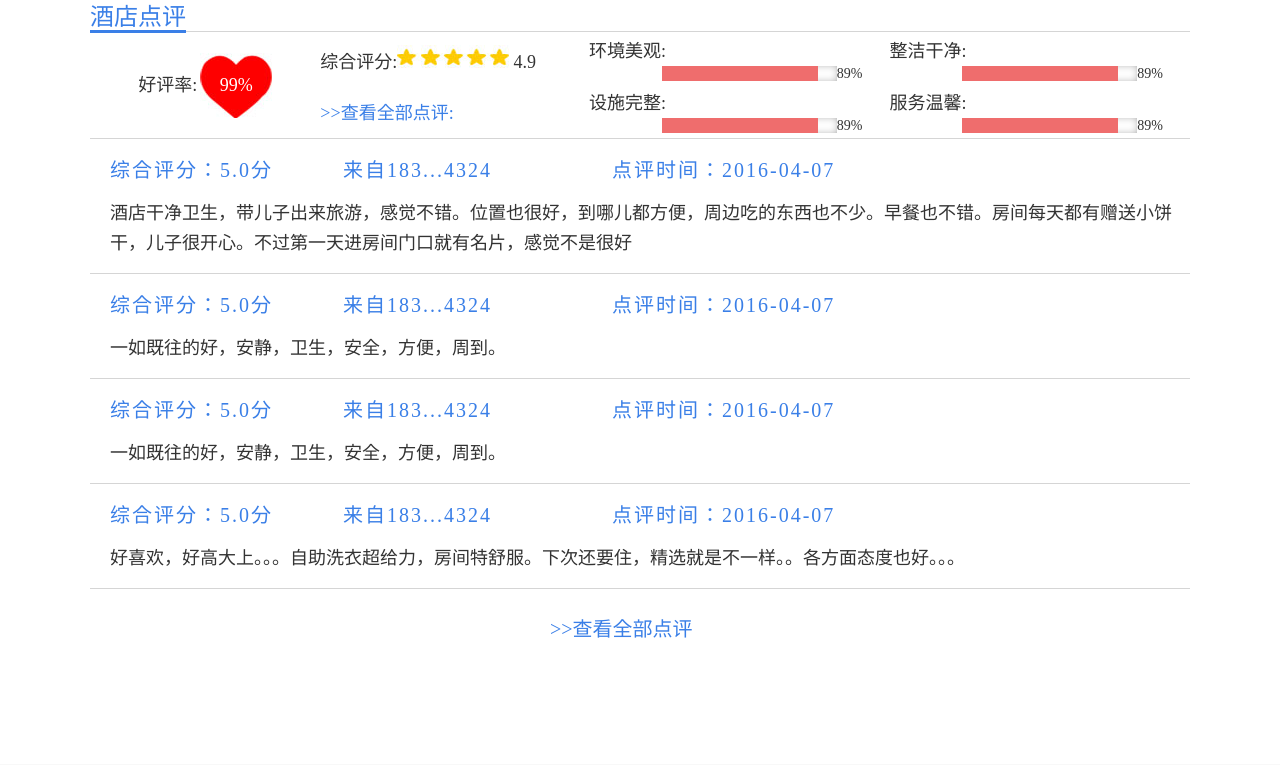
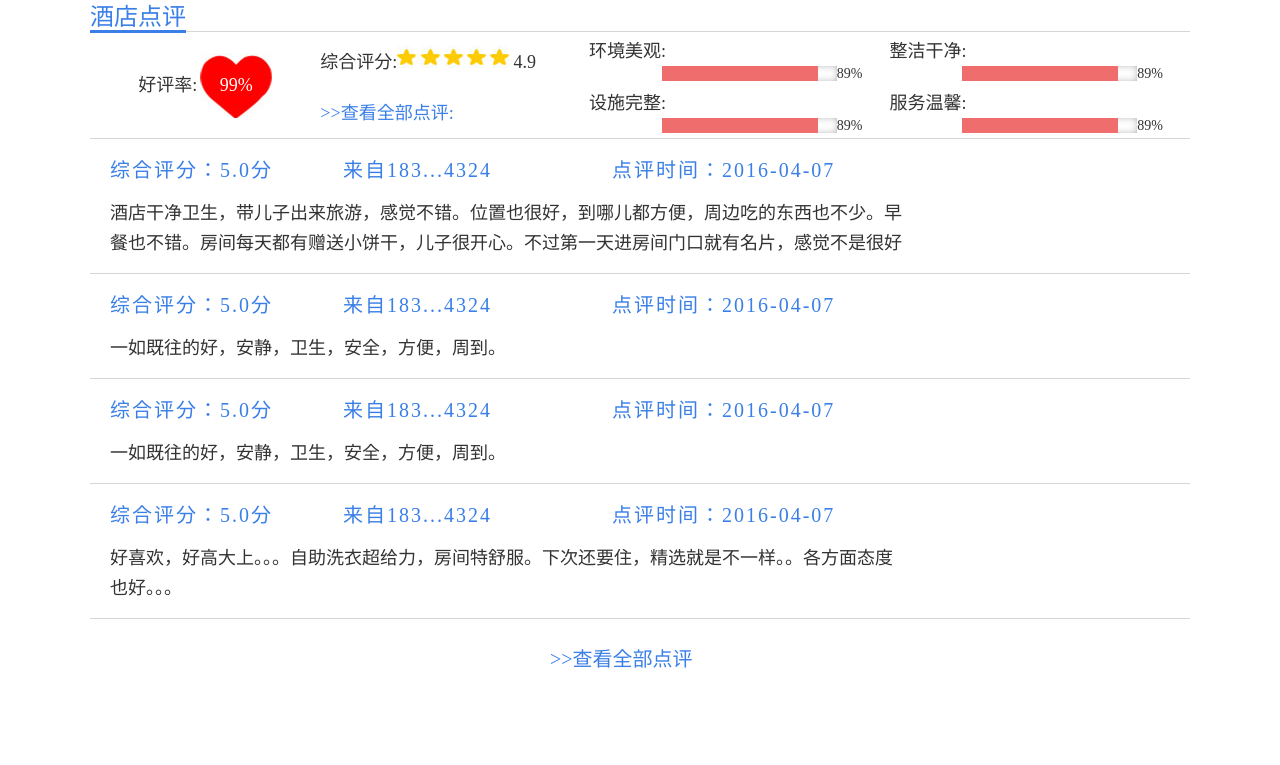
Before and after one commit to keepTrying/web, a PHP site: page /li/yuding.php in a window 1280 px wide; the page is wider, and only the part inside the window is pictured. Shown: the part 1672-2437 px from the top of that part. Run offline with PHP 8.4, Linux system fonts and the light colour scheme.

Commit message:
no message

```diff
--- a/li/css/home.css
+++ b/li/css/home.css
@@ -1306,6 +1306,7 @@ img {
 .yu_pingscore p {
     padding: 15px 0px 15px 20px;
     line-height: 30px;
+    max-width: 800px;
 }
 
 .yu_pingscore img {
--- a/li/room_detail.php
+++ b/li/room_detail.php
@@ -269,7 +269,6 @@
 
                 </table>
 
-<!--
                 <script>
                     $('.jin').barIndicator({
                         counterStep: 1
@@ -279,7 +278,6 @@
                         , numType:absolute
                     });
                 </script>
--->
             </div>
             <div class="yu_pingscore">
                 <ul>
```
